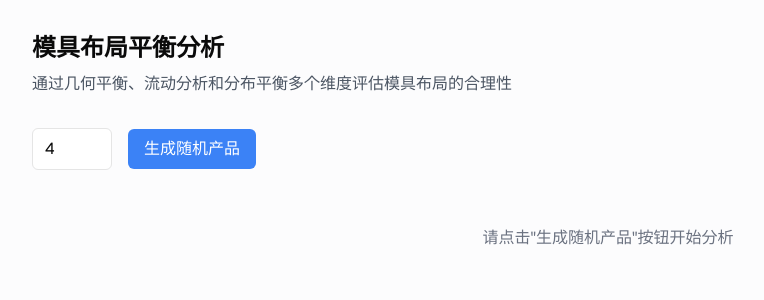
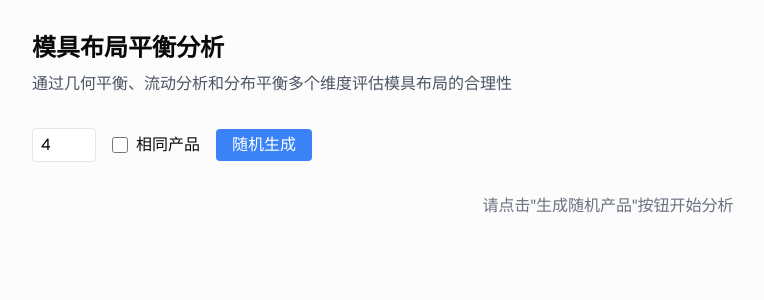
Before and after one commit to yansircc/auto-quote, a Next.js app: page /balance-visualizer in a window 1280 px wide. Shown: the top 300 px of the page, without its empty margins (32-796 px from the left). Built offline with nearby package versions, Linux system fonts and the light colour scheme.

Commit message:
做了个勾选框，可以随机成4个相同产品

```diff
--- a/src/app/balance-visualizer/page.tsx
+++ b/src/app/balance-visualizer/page.tsx
@@ -37,10 +37,11 @@ export default function BalanceVisualizerPage() {
   const [productCount, setProductCount] = useState<number>(4);
   const [products, setProducts] = useState<Product[]>([]);
   const [layout, setLayout] = useState<Rectangle[] | null>(null);
+  const [identical, setIdentical] = useState<boolean>(false);
 
   // 生成新的随机产品并计算布局
   const handleGenerateProducts = () => {
-    const newProducts = generateRandomProducts(productCount);
+    const newProducts = generateRandomProducts(productCount, undefined, identical);
 
     // 1. 将产品转换为 Rectangle2D 数组
     const rectangles: Rectangle2D[] = newProducts.map((product) => ({
@@ -74,7 +75,7 @@ export default function BalanceVisualizerPage() {
             通过几何平衡、流动分析和分布平衡多个维度评估模具布局的合理性
           </p>
 
-          <div className="mb-6 flex items-center gap-4">
+          <div className="flex items-center gap-4">
             <input
               type="number"
               min="1"
@@ -85,13 +86,22 @@ export default function BalanceVisualizerPage() {
                   Math.max(1, Math.min(10, parseInt(e.target.value) || 1)),
                 )
               }
-              className="w-20 rounded-md border px-3 py-2"
+              className="w-16 px-2 py-1 border rounded"
             />
+            <label className="flex items-center gap-2">
+              <input
+                type="checkbox"
+                checked={identical}
+                onChange={(e) => setIdentical(e.target.checked)}
+                className="w-4 h-4"
+              />
+              <span>相同产品</span>
+            </label>
             <button
               onClick={handleGenerateProducts}
-              className="rounded-md bg-blue-500 px-4 py-2 text-white transition-colors hover:bg-blue-600"
+              className="px-4 py-1 text-white bg-blue-500 rounded hover:bg-blue-600"
             >
-              生成随机产品
+              随机生成
             </button>
           </div>
 
--- a/src/lib/utils/product-generator.ts
+++ b/src/lib/utils/product-generator.ts
@@ -155,8 +155,18 @@ export function generateRandomProduct(
 export function generateRandomProducts(
   count: number,
   config?: Partial<ProductGeneratorConfig>,
+  identical = false,
 ): Product[] {
-  return Array.from({ length: count }, (_, i) =>
-    generateRandomProduct(i + 1, config),
-  );
+  if (identical) {
+    // 如果需要相同的产品，只生成一个然后复制
+    const baseProduct = generateRandomProduct(1, config);
+    return Array(count).fill(null).map((_, index) => ({
+      ...baseProduct,
+      id: index + 1,
+    }));
+  }
+
+  return Array(count)
+    .fill(null)
+    .map((_, index) => generateRandomProduct(index + 1, config));
 }
```
Also changed, not shown: 1 other file (tests, documents, lock files or other folders).
